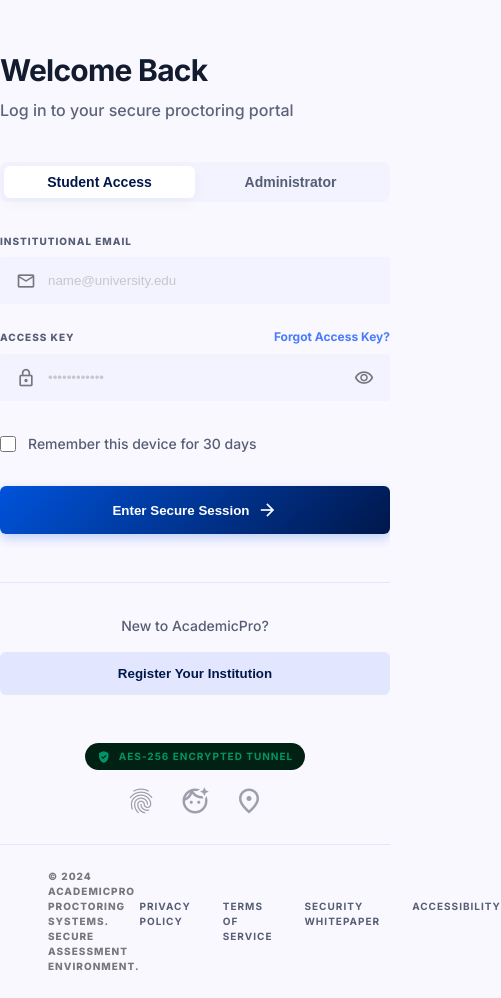
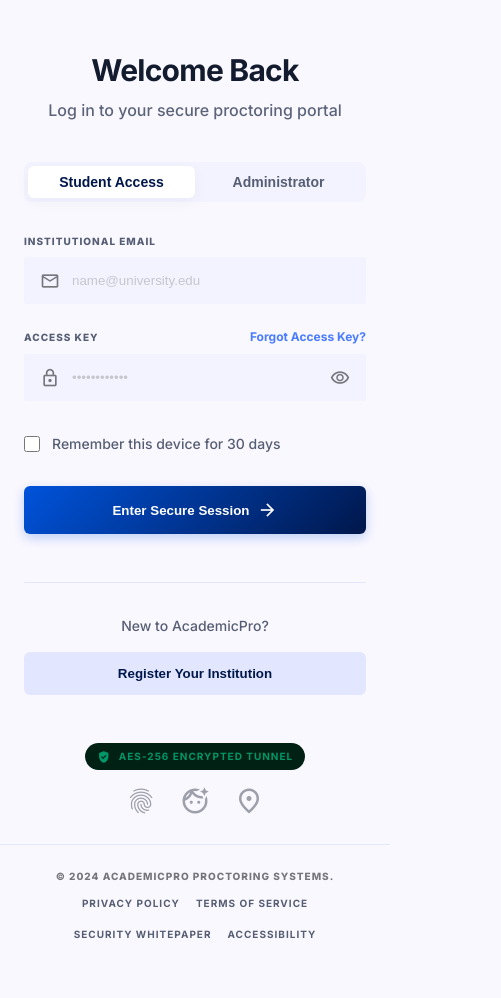
Before and after one commit to ajay-singh18/Online-Exam-Platform, a React (Vite) app in the folder frontend/: page /login in a window 390 px wide. Shown: the whole page, 501 px wide, since content can reach past the window. After the commit the page ends 966 px from the top, so only its background shows below. Built offline with nearby package versions, Linux system fonts and the light colour scheme; no server answers.

Commit message:
feat: improve mobile responsiveness and center-align components on small screens

```diff
--- a/frontend/src/index.css
+++ b/frontend/src/index.css
@@ -520,6 +520,24 @@ textarea:focus {
   .grid-responsive {
     grid-template-columns: 1fr !important;
   }
+
+  /* Centering Utilities for Mobile */
+  .text-center-mobile {
+    text-align: center !important;
+  }
+
+  .flex-center-mobile {
+    display: flex !important;
+    flex-direction: column !important;
+    align-items: center !important;
+    justify-content: center !important;
+    text-align: center !important;
+  }
+
+  .margin-auto-mobile {
+    margin-left: auto !important;
+    margin-right: auto !important;
+  }
 }
 
 /* === Tab switcher === */
--- a/frontend/src/pages/AdminDashboard.tsx
+++ b/frontend/src/pages/AdminDashboard.tsx
@@ -54,8 +54,8 @@ export default function AdminDashboard() {
   return (
     <div style={{ padding: '2rem', maxWidth: '80rem', margin: '0 auto', display: 'flex', flexDirection: 'column', gap: '2.5rem' }}>
       {/* Header */}
-      <section style={{ display: 'flex', justifyContent: 'space-between', alignItems: 'flex-start', flexWrap: 'wrap', gap: '1rem' }}>
-        <div>
+      <section className="flex-center-mobile" style={{ display: 'flex', justifyContent: 'space-between', alignItems: 'flex-start', flexWrap: 'wrap', gap: '1rem' }}>
+        <div className="text-center-mobile flex-center-mobile">
           <h2 style={{ fontSize: '1.875rem', fontWeight: 800, color: 'var(--primary-container)', letterSpacing: '-0.025em' }}>
             Admin Dashboard
           </h2>
--- a/frontend/src/pages/LoginPage.tsx
+++ b/frontend/src/pages/LoginPage.tsx
@@ -87,17 +87,17 @@ export default function LoginPage() {
         </section>
 
         {/* Right Login Form */}
-        <section style={{
+        <section className="login-form-section" style={{
           width: '100%',
           display: 'flex',
           flexDirection: 'column',
           alignItems: 'center',
-          padding: '3rem 0',
+          padding: '3rem 1.5rem',
           background: 'var(--surface)',
           overflowY: 'auto',
         }}>
           <div style={{ maxWidth: '28rem', width: '100%', margin: 'auto' }}>
-            <div style={{ marginBottom: '2.5rem' }}>
+            <div className="text-center-mobile" style={{ marginBottom: '2.5rem' }}>
               <h3 style={{ fontSize: '1.875rem', fontWeight: 700, color: 'var(--on-surface)', letterSpacing: '-0.025em', marginBottom: '0.5rem', lineHeight: 1.3, paddingTop: '0.2rem' }}>Welcome Back</h3>
               <p style={{ color: 'var(--on-secondary-container)', fontWeight: 500 }}>Log in to your secure proctoring portal</p>
             </div>
@@ -171,10 +171,10 @@ export default function LoginPage() {
         </section>
       </main>
 
-      <footer style={{ background: 'var(--surface)', padding: '1.5rem 3rem', borderTop: '1px solid var(--surface-container-high)' }}>
-        <div style={{ display: 'flex', justifyContent: 'space-between', alignItems: 'center', maxWidth: '90rem', margin: '0 auto' }}>
-          <p className="label-xs" style={{ color: 'var(--outline)' }}>© 2024 AcademicPro Proctoring Systems. Secure Assessment Environment.</p>
-          <div style={{ display: 'flex', gap: '2rem' }}>
+      <footer className="auth-footer" style={{ background: 'var(--surface)', padding: '1.5rem 1.5rem', borderTop: '1px solid var(--surface-container-high)' }}>
+        <div style={{ display: 'flex', flexDirection: 'column', alignItems: 'center', gap: '0.75rem', maxWidth: '90rem', margin: '0 auto', textAlign: 'center' }}>
+          <p className="label-xs" style={{ color: 'var(--outline)' }}>© 2024 AcademicPro Proctoring Systems.</p>
+          <div className="auth-footer-links" style={{ display: 'flex', flexWrap: 'wrap', justifyContent: 'center', gap: '1rem' }}>
             {['Privacy Policy', 'Terms of Service', 'Security Whitepaper', 'Accessibility'].map(link => (
               <a key={link} href="#" style={{ fontSize: '0.625rem', fontWeight: 700, letterSpacing: '0.1em', color: 'var(--secondary)', textTransform: 'uppercase', textDecoration: 'none', transition: 'color 0.15s' }}
                 onMouseEnter={(e) => e.currentTarget.style.color = 'var(--on-primary-fixed)'}
@@ -188,7 +188,9 @@ export default function LoginPage() {
       <style>{`
         @media (min-width: 768px) {
           .login-hero { display: flex !important; }
-          section:last-of-type { width: 40% !important; padding: 3rem 0 !important; }
+          .login-form-section { width: 40% !important; padding: 3rem 2rem !important; }
+          .auth-footer { padding: 1.5rem 3rem !important; }
+          .auth-footer > div { flex-direction: row !important; justify-content: space-between !important; text-align: left !important; }
         }
       `}</style>
     </div>
--- a/frontend/src/pages/RegisterPage.tsx
+++ b/frontend/src/pages/RegisterPage.tsx
@@ -189,19 +189,19 @@ export default function RegisterPage() {
         </section>
 
         {/* Right Registration Form */}
-        <section style={{
+        <section className="register-form-section" style={{
           width: '100%',
           display: 'flex',
           flexDirection: 'column',
           justifyContent: 'flex-start',
-          padding: '2.5rem 4rem',
+          padding: '2.5rem 1.5rem',
           background: 'var(--surface)',
           overflowY: 'auto',
         }}>
           <div style={{ maxWidth: '30rem', width: '100%', margin: '0 auto' }}>
 
             {/* Header */}
-            <div style={{ marginBottom: '2rem' }}>
+            <div className="text-center-mobile" style={{ marginBottom: '2rem' }}>
               <h3 style={{ fontSize: '1.75rem', fontWeight: 700, color: 'var(--on-surface)', letterSpacing: '-0.025em', marginBottom: '0.5rem' }}>Create Your Account</h3>
               <p style={{ color: 'var(--on-secondary-container)', fontWeight: 500 }}>Select your role and complete registration</p>
             </div>
@@ -369,10 +369,10 @@ export default function RegisterPage() {
       </main>
 
       {/* Footer */}
-      <footer style={{ background: 'var(--surface)', padding: '1.5rem 3rem', borderTop: '1px solid var(--surface-container-high)' }}>
-        <div style={{ display: 'flex', justifyContent: 'space-between', alignItems: 'center', maxWidth: '90rem', margin: '0 auto' }}>
-          <p className="label-xs" style={{ color: 'var(--outline)' }}>© 2024 AcademicPro Proctoring Systems. Secure Assessment Environment.</p>
-          <div style={{ display: 'flex', gap: '2rem' }}>
+      <footer className="auth-footer" style={{ background: 'var(--surface)', padding: '1.5rem 1.5rem', borderTop: '1px solid var(--surface-container-high)' }}>
+        <div style={{ display: 'flex', flexDirection: 'column', alignItems: 'center', gap: '0.75rem', maxWidth: '90rem', margin: '0 auto', textAlign: 'center' }}>
+          <p className="label-xs" style={{ color: 'var(--outline)' }}>© 2024 AcademicPro Proctoring Systems.</p>
+          <div className="auth-footer-links" style={{ display: 'flex', flexWrap: 'wrap', justifyContent: 'center', gap: '1rem' }}>
             {['Privacy Policy', 'Terms of Service', 'Security Whitepaper', 'Accessibility'].map(link => (
               <a key={link} href="#" style={{ fontSize: '0.625rem', fontWeight: 700, letterSpacing: '0.1em', color: 'var(--secondary)', textTransform: 'uppercase', textDecoration: 'none', transition: 'color 0.15s' }}
                 onMouseEnter={(e) => e.currentTarget.style.color = 'var(--on-primary-fixed)'}
@@ -427,7 +427,9 @@ export default function RegisterPage() {
       <style>{`
         @media (min-width: 768px) {
           .register-hero { display: flex !important; }
-          section:last-of-type { width: 40% !important; padding: 2.5rem 4rem !important; }
+          .register-form-section { width: 40% !important; padding: 2.5rem 4rem !important; }
+          .auth-footer { padding: 1.5rem 3rem !important; }
+          .auth-footer > div { flex-direction: row !important; justify-content: space-between !important; text-align: left !important; }
         }
       `}</style>
     </div>
--- a/frontend/src/pages/StudentDashboard.tsx
+++ b/frontend/src/pages/StudentDashboard.tsx
@@ -84,7 +84,7 @@ export default function StudentDashboard() {
   return (
     <div style={{ padding: '2rem', maxWidth: '80rem', margin: '0 auto', display: 'flex', flexDirection: 'column', gap: '2.5rem' }}>
       {/* Greeting */}
-      <section>
+      <section className="text-center-mobile flex-center-mobile">
         <h2 style={{ fontSize: '1.875rem', fontWeight: 800, color: 'var(--primary-container)', letterSpacing: '-0.025em' }}>
           Welcome back, {user?.name?.split(' ')[0] || 'Student'}!
         </h2>
```
